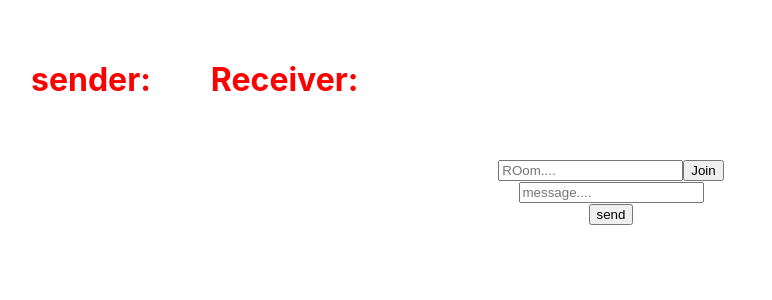
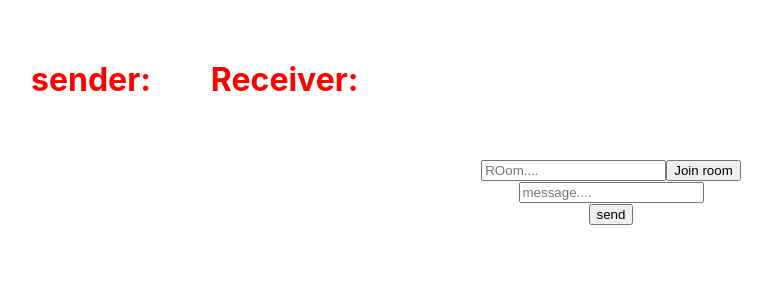
Before and after one commit to jubairahmed22/socket.io-client, a React (Create React App) app: page / in a window 1280 px wide. Shown: the top 300 px of the page, without its empty margins (29-801 px from the left). Built offline with nearby package versions, Linux system fonts and the light colour scheme; no server answers.

Commit message:
something changes

```diff
--- a/src/App.js
+++ b/src/App.js
@@ -35,7 +35,7 @@ function App() {
         type="text"
         placeholder="ROom...."
       />
-      <button onClick={hanldeRoom}>Join</button>
+      <button onClick={hanldeRoom}>Join room</button>
       <br />
       <input
         onBlur={(e) => setMessage(e.target.value)}
```
